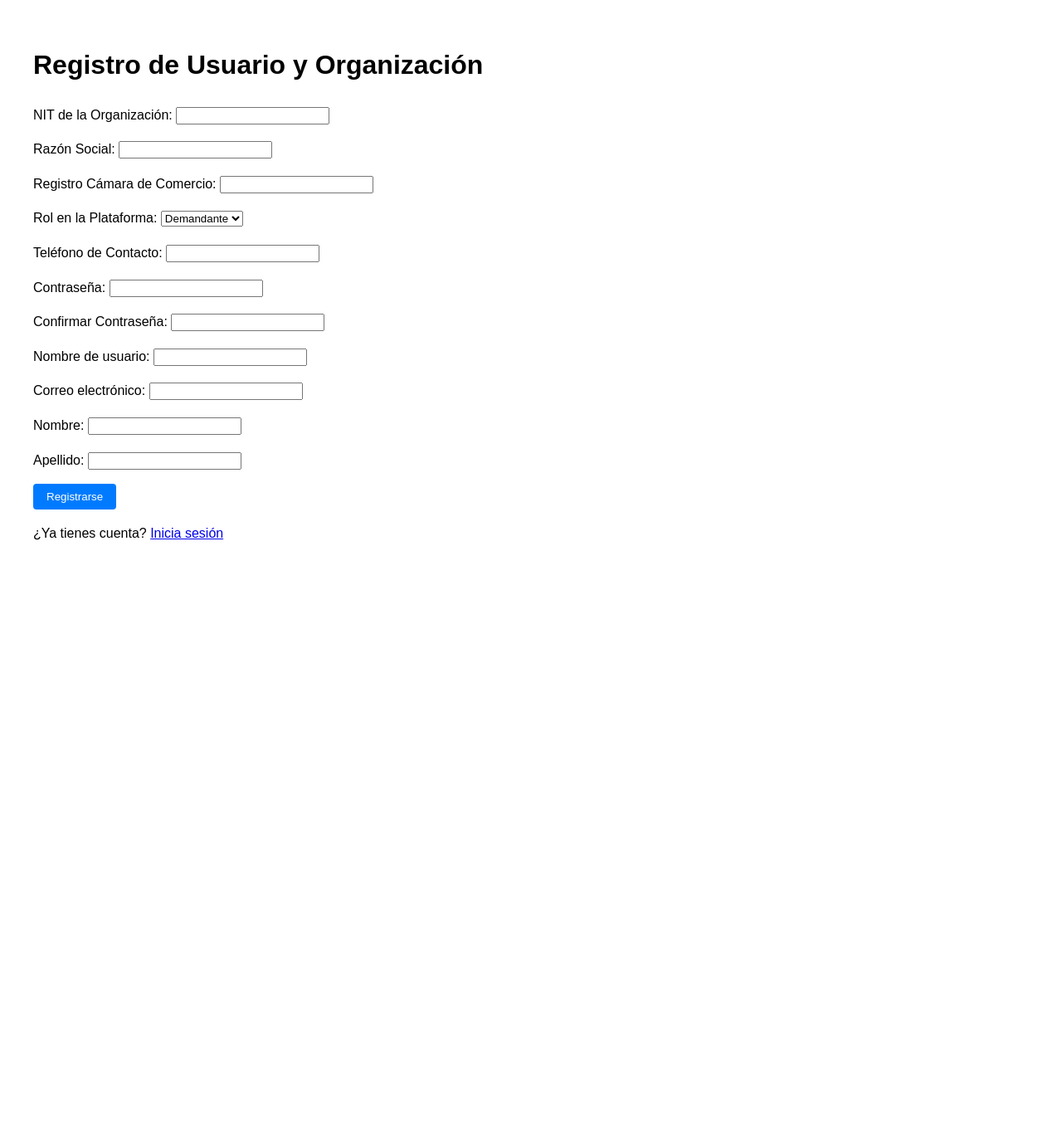
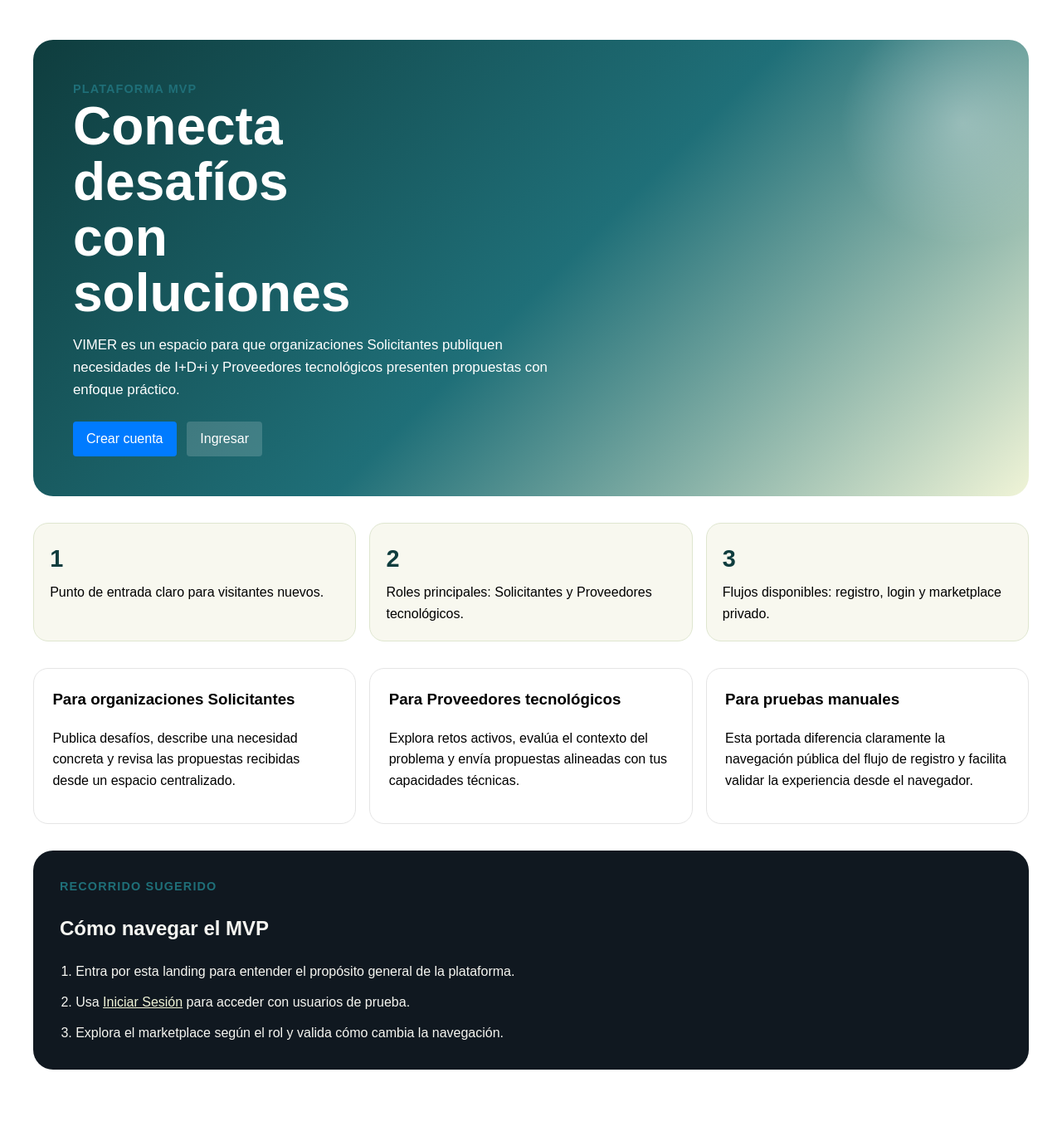
Before and after one commit to Open-Source-Academic-Initiative/VIMER, a Django app: page / in a window 1280 px wide. Shown: the part 58-1427 px from the top of the page at 83% size. Before the commit the page ends 709 px from the top, so only its background shows below. Run offline with Django 5.2, Linux system fonts and the light colour scheme.

Commit message:
Add landing page and update marketplace terminology

```diff
--- a/apps/corporate/models.py
+++ b/apps/corporate/models.py
@@ -3,8 +3,8 @@ from django.utils.translation import gettext_lazy as _
 
 class Organization(models.Model):
     class MarketRole(models.TextChoices):
-        DEMAND_SIDE = "DEMAND_SIDE", _("Demandante")
-        SUPPLY_SIDE = "SUPPLY_SIDE", _("Oferente")
+        DEMAND_SIDE = "DEMAND_SIDE", _("Solicitante")
+        SUPPLY_SIDE = "SUPPLY_SIDE", _("Proveedor tecnológico")
 
     tax_id = models.CharField(_("NIT"), max_length=20, unique=True)
     business_name = models.CharField(_("Razón Social"), max_length=255)
--- a/apps/identity/views.py
+++ b/apps/identity/views.py
@@ -1,10 +1,15 @@
 from django.http import HttpResponseRedirect
 from django.urls import reverse_lazy
-from django.views.generic import FormView
+from django.views.generic import FormView, TemplateView
 
 from apps.identity.application.exceptions import DuplicateTaxIdError
 from apps.identity.application.services import register_organization_user
 from .forms import RegistrationForm
+
+
+class LandingPageView(TemplateView):
+    template_name = "landing.html"
+
 
 class SignUpView(FormView):
     form_class = RegistrationForm
--- a/config/urls.py
+++ b/config/urls.py
@@ -3,7 +3,7 @@ from django.urls import path, include
 from django.conf import settings
 from django.conf.urls.static import static
 from django.contrib.auth import views as auth_views
-from apps.identity.views import SignUpView
+from apps.identity.views import LandingPageView, SignUpView
 
 urlpatterns = [
     path('admin/', admin.site.urls),
@@ -11,7 +11,7 @@ urlpatterns = [
     path('login/', auth_views.LoginView.as_view(template_name='identity/login.html'), name='login'),
     path('logout/', auth_views.LogoutView.as_view(), name='logout'),
     path('marketplace/', include(('apps.marketplace.urls', 'marketplace'), namespace='marketplace')),
-    path('', SignUpView.as_view(), name='home'), # Provisional
+    path('', LandingPageView.as_view(), name='home'),
 ]
 
 if settings.DEBUG:
--- a/templates/base.html
+++ b/templates/base.html
@@ -4,6 +4,7 @@
     <meta charset="UTF-8">
     <meta name="viewport" content="width=device-width, initial-scale=1.0">
     <title>{% block title %}VIMER{% endblock %}</title>
+    {% block extra_head %}{% endblock %}
     <style>
         body { font-family: sans-serif; line-height: 1.6; margin: 0; padding: 0; }
         nav { background: #333; color: #fff; padding: 1rem; display: flex; justify-content: space-between; }
--- /dev/null
+++ b/templates/landing.html
@@ -0,0 +1,173 @@
+{% extends 'base.html' %}
+{% block title %}VIMER | Innovación Colaborativa{% endblock %}
+{% block extra_head %}
+<style>
+    .landing-shell {
+        display: grid;
+        gap: 2rem;
+        padding: 1rem 0 3rem;
+    }
+    .hero {
+        background: linear-gradient(135deg, #0f3d3e 0%, #1f6f78 52%, #f0f4d7 100%);
+        border-radius: 24px;
+        color: #fff;
+        overflow: hidden;
+        padding: 3rem;
+        position: relative;
+    }
+    .hero::after {
+        background: radial-gradient(circle, rgba(255,255,255,0.3) 0%, rgba(255,255,255,0) 65%);
+        content: "";
+        height: 320px;
+        position: absolute;
+        right: -80px;
+        top: -60px;
+        width: 320px;
+    }
+    .hero h1 {
+        font-size: clamp(2.2rem, 5vw, 4rem);
+        line-height: 1.05;
+        margin: 0 0 1rem;
+        max-width: 10ch;
+    }
+    .hero p {
+        font-size: 1.05rem;
+        margin: 0 0 1.5rem;
+        max-width: 62ch;
+    }
+    .hero-actions {
+        display: flex;
+        flex-wrap: wrap;
+        gap: 0.8rem;
+    }
+    .btn-secondary {
+        background: rgba(255, 255, 255, 0.16);
+        border: 1px solid rgba(255, 255, 255, 0.35);
+        color: #fff;
+    }
+    .stats {
+        display: grid;
+        gap: 1rem;
+        grid-template-columns: repeat(auto-fit, minmax(180px, 1fr));
+    }
+    .stat-card {
+        background: #f8f8ef;
+        border: 1px solid #dfe6d0;
+        border-radius: 18px;
+        padding: 1.2rem;
+    }
+    .stat-card strong {
+        color: #0f3d3e;
+        display: block;
+        font-size: 1.8rem;
+        margin-bottom: 0.35rem;
+    }
+    .feature-grid {
+        display: grid;
+        gap: 1rem;
+        grid-template-columns: repeat(auto-fit, minmax(250px, 1fr));
+    }
+    .feature-card {
+        background: #fff;
+        border: 1px solid #e5e5e5;
+        border-radius: 18px;
+        padding: 1.4rem;
+    }
+    .feature-card h3 {
+        margin-top: 0;
+    }
+    .highlight {
+        color: #1f6f78;
+        font-size: 0.9rem;
+        font-weight: 700;
+        letter-spacing: 0.08em;
+        text-transform: uppercase;
+    }
+    .journey {
+        background: #101820;
+        border-radius: 24px;
+        color: #f6f6f1;
+        padding: 2rem;
+    }
+    .journey ol {
+        margin: 1rem 0 0;
+        padding-left: 1.2rem;
+    }
+    .journey li + li {
+        margin-top: 0.7rem;
+    }
+    @media (max-width: 700px) {
+        .hero {
+            padding: 2rem 1.5rem;
+        }
+    }
+</style>
+{% endblock %}
+{% block content %}
+<section class="landing-shell">
+    <section class="hero">
+        <div class="highlight">Plataforma MVP</div>
+        <h1>Conecta desafíos con soluciones</h1>
+        <p>
+            VIMER es un espacio para que organizaciones Solicitantes publiquen necesidades
+            de I+D+i y Proveedores tecnológicos presenten propuestas con enfoque práctico.
+        </p>
+        <div class="hero-actions">
+            <a href="{% url 'signup' %}" class="btn btn-primary">Crear cuenta</a>
+            <a href="{% url 'login' %}" class="btn btn-secondary">Ingresar</a>
+            {% if user.is_authenticated %}
+                <a href="{% url 'marketplace:challenge-list' %}" class="btn btn-secondary">Ir al marketplace</a>
+            {% endif %}
+        </div>
+    </section>
+
+    <section class="stats">
+        <article class="stat-card">
+            <strong>1</strong>
+            Punto de entrada claro para visitantes nuevos.
+        </article>
+        <article class="stat-card">
+            <strong>2</strong>
+            Roles principales: Solicitantes y Proveedores tecnológicos.
+        </article>
+        <article class="stat-card">
+            <strong>3</strong>
+            Flujos disponibles: registro, login y marketplace privado.
+        </article>
+    </section>
+
+    <section class="feature-grid">
+        <article class="feature-card">
+            <h3>Para organizaciones Solicitantes</h3>
+            <p>
+                Publica desafíos, describe una necesidad concreta y revisa las propuestas
+                recibidas desde un espacio centralizado.
+            </p>
+        </article>
+        <article class="feature-card">
+            <h3>Para Proveedores tecnológicos</h3>
+            <p>
+                Explora retos activos, evalúa el contexto del problema y envía propuestas
+                alineadas con tus capacidades técnicas.
+            </p>
+        </article>
+        <article class="feature-card">
+            <h3>Para pruebas manuales</h3>
+            <p>
+                Esta portada diferencia claramente la navegación pública del flujo de
+                registro y facilita validar la experiencia desde el navegador.
+            </p>
+        </article>
+    </section>
+
+    <section class="journey">
+        <div class="highlight">Recorrido sugerido</div>
+        <h2>Cómo navegar el MVP</h2>
+        <ol>
+            <li>Entra por esta landing para entender el propósito general de la plataforma.</li>
+            <li>Usa <a href="{% url 'login' %}" style="color: #f0f4d7;">Iniciar Sesión</a> para acceder con usuarios de prueba.</li>
+            <li>Explora el marketplace según el rol y valida cómo cambia la navegación.</li>
+        </ol>
+    </section>
+</section>
+{% endblock %}
```
Also changed, not shown: apps/identity/tests.py (+7 -0 lines), apps/marketplace/models.py (+4 -4 lines), apps/marketplace/tests.py (+9 -9 lines), README.md, apps/corporate/migrations/0001_initial.py, apps/corporate/migrations/0002_rename_tax_id_and_translate_roles.py.
